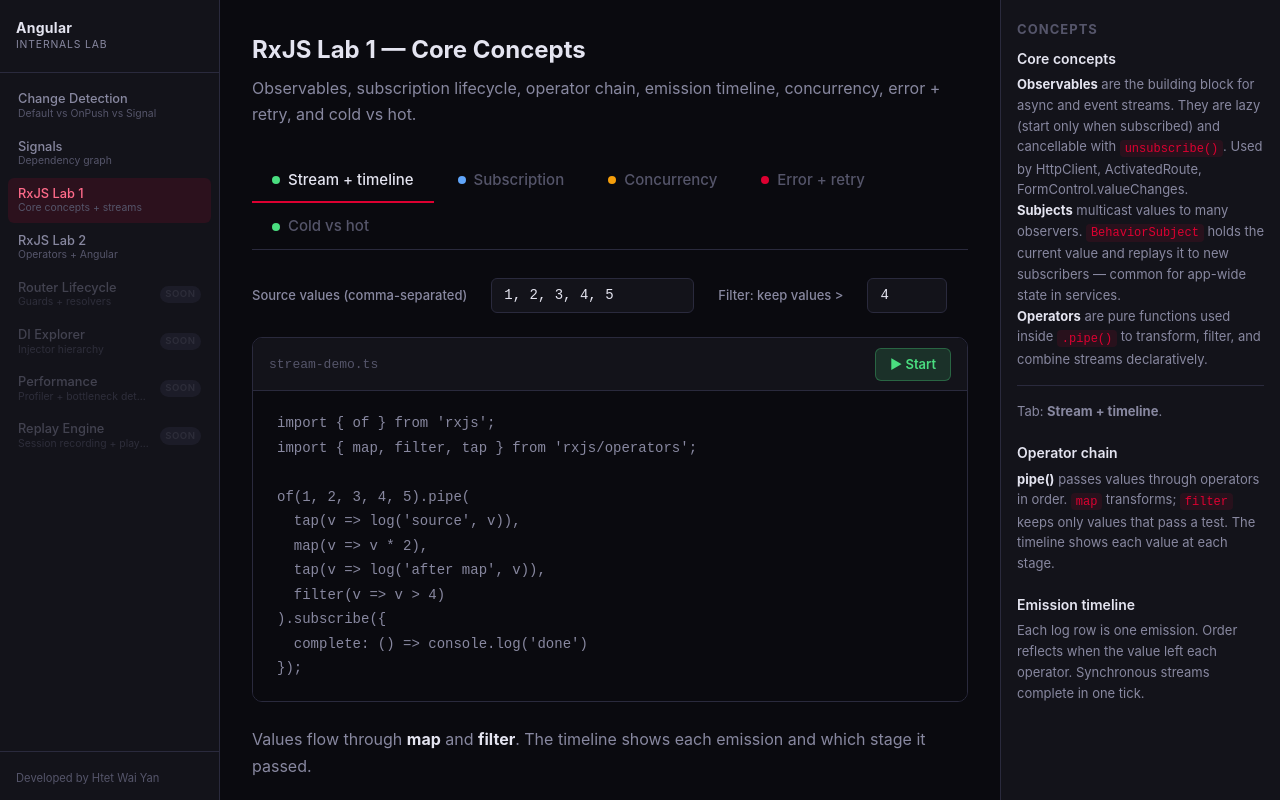
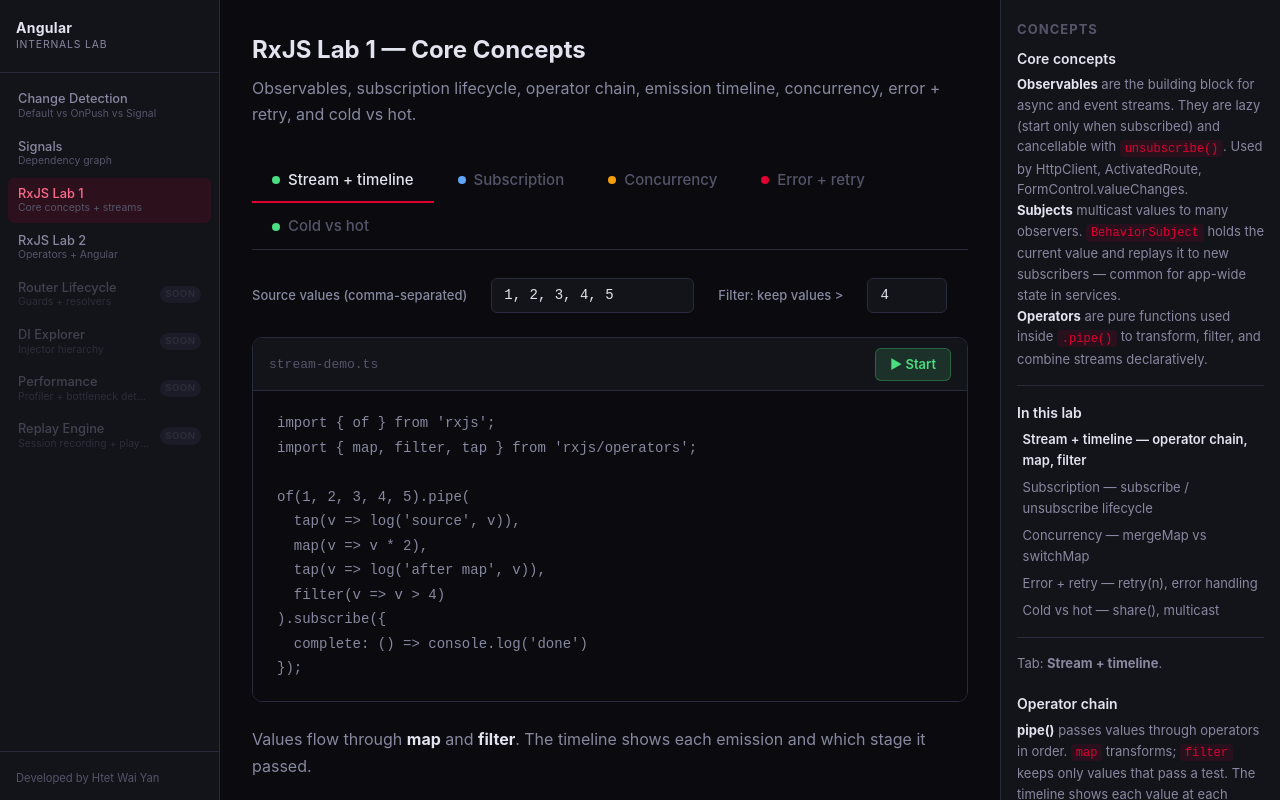
Before and after one commit to HtetWaiYann/angular-internal-labs, an Angular app: page /rxjs in a window 1280 px wide. Built offline with nearby package versions, Linux system fonts and the light colour scheme.

Commit message:
revise: rxjs lab 1 and 2

```diff
--- a/src/app/features/rxjs-lab-2/components/rxjs-lab-2-concepts-sidebar/rxjs-lab-2-concepts-sidebar.component.ts
+++ b/src/app/features/rxjs-lab-2/components/rxjs-lab-2-concepts-sidebar/rxjs-lab-2-concepts-sidebar.component.ts
@@ -20,7 +20,7 @@
   readonly tabLabel = computed(() => {
     const t = this.activeTab();
     const labels: Record<RxjsLab2Tab, string> = {
-      'filter-distinct': 'map / filter / distinctUntilChanged',
+      'filter-distinct': 'distinctUntilChanged',
       search: 'switchMap + debounceTime',
       'catch-error': 'catchError',
       take: 'takeUntil / take(1)',
--- a/src/app/features/rxjs-lab-2/rxjs-lab-2.component.css
+++ b/src/app/features/rxjs-lab-2/rxjs-lab-2.component.css
@@ -52,6 +52,15 @@
 .pip--ng { background: var(--color-accent); }
 
 .tab-pane { display: flex; flex-direction: column; gap: 1.5rem; }
+
+.tab-desc {
+  font-size: 0.875rem;
+  color: var(--text-secondary);
+  line-height: 1.6;
+  margin: 0;
+}
+.tab-desc strong { color: var(--text-primary); }
+.tab-desc code { font-family: var(--font-mono); font-size: 0.8125rem; color: var(--color-accent); }
 
 .input-row { display: flex; flex-wrap: wrap; align-items: center; gap: 0.75rem 1.5rem; }
 .input-label { font-size: 0.8125rem; font-weight: 500; color: var(--text-secondary); }
@@ -160,6 +169,14 @@
 .preview-card .stat-label { font-size: 0.75rem; text-transform: uppercase; letter-spacing: 0.08em; color: var(--text-muted); margin-bottom: 0.35rem; }
 .preview-card .stat-num { font-size: 1.25rem; font-weight: 700; color: var(--text-primary); margin-bottom: 0.5rem; }
 
+.angular-demo { margin-bottom: 2rem; }
+.angular-demo:last-child { margin-bottom: 0; }
+.angular-demo-title { font-size: 1rem; font-weight: 600; color: var(--text-primary); margin: 0 0 0.5rem 0; }
+.angular-demo-explain { font-size: 0.875rem; color: var(--text-secondary); line-height: 1.6; margin: 0 0 1rem 0; }
+.angular-demo-explain code { font-family: var(--font-mono); font-size: 0.8125rem; color: var(--color-accent); }
+.angular-try { font-size: 0.8125rem; color: var(--text-muted); line-height: 1.5; margin: 0 0 0.75rem 0; }
+.angular-try strong { color: var(--text-secondary); }
+
 .reset-btn {
   align-self: flex-start;
   padding: 0.35rem 0.875rem;
--- a/src/app/features/rxjs-lab-2/services/rxjs-lab-2-state.service.ts
+++ b/src/app/features/rxjs-lab-2/services/rxjs-lab-2-state.service.ts
@@ -150,6 +150,7 @@
   clearTake(): void {
     this.takeOneLog.set([]);
     this.takeUntilLog.set([]);
+    this.takeUntilDestroyed.set(false);
   }
 
   // ── Tab: combineLatest ────────────────────────────────────
--- a/src/app/features/rxjs-lab/components/rxjs-concepts-sidebar/rxjs-concepts-sidebar.component.css
+++ b/src/app/features/rxjs-lab/components/rxjs-concepts-sidebar/rxjs-concepts-sidebar.component.css
@@ -46,6 +46,44 @@
   margin-bottom: 1rem;
 }
 
+.concept-block--toc {
+  padding-bottom: 1rem;
+  border-bottom: 1px solid var(--border);
+  margin-bottom: 1rem;
+}
+
+.concept-toc {
+  list-style: none;
+  padding: 0;
+  margin: 0;
+  font-size: 0.8125rem;
+  color: var(--text-secondary);
+  line-height: 1.6;
+}
+
+.concept-toc li {
+  display: flex;
+  align-items: flex-start;
+  gap: 0.35rem;
+  margin-bottom: 0.4rem;
+  overflow-wrap: break-word;
+  word-break: break-word;
+}
+
+.concept-toc li:last-child {
+  margin-bottom: 0;
+}
+
+.concept-toc--active {
+  color: var(--text-primary);
+  font-weight: 600;
+}
+
+.concept-toc .tab-pip {
+  flex-shrink: 0;
+  margin-top: 0.25rem;
+}
+
 .concept-block:last-child {
   margin-bottom: 0;
 }
--- a/src/app/features/rxjs-lab/components/rxjs-concepts-sidebar/rxjs-concepts-sidebar.component.html
+++ b/src/app/features/rxjs-lab/components/rxjs-concepts-sidebar/rxjs-concepts-sidebar.component.html
@@ -12,6 +12,17 @@
     <p class="concept-body">
       <strong>Operators</strong> are pure functions used inside <code>.pipe()</code> to transform, filter, and combine streams declaratively.
     </p>
+  </section>
+
+  <section class="concept-block concept-block--toc">
+    <h3 class="concept-heading">In this lab</h3>
+    <ul class="concept-toc">
+      <li [class.concept-toc--active]="activeTab() === 'stream'"><span class="tab-pip pip--stream"></span>Stream + timeline — operator chain, map, filter</li>
+      <li [class.concept-toc--active]="activeTab() === 'lifecycle'"><span class="tab-pip pip--lifecycle"></span>Subscription — subscribe / unsubscribe lifecycle</li>
+      <li [class.concept-toc--active]="activeTab() === 'concurrency'"><span class="tab-pip pip--concurrency"></span>Concurrency — mergeMap vs switchMap</li>
+      <li [class.concept-toc--active]="activeTab() === 'error-retry'"><span class="tab-pip pip--error"></span>Error + retry — retry(n), error handling</li>
+      <li [class.concept-toc--active]="activeTab() === 'cold-hot'"><span class="tab-pip pip--coldhot"></span>Cold vs hot — share(), multicast</li>
+    </ul>
   </section>
 
   <p class="sidebar-intro">
```
Also changed, not shown: src/app/features/rxjs-lab-2/rxjs-lab-2.component.html (+28 -11 lines).
